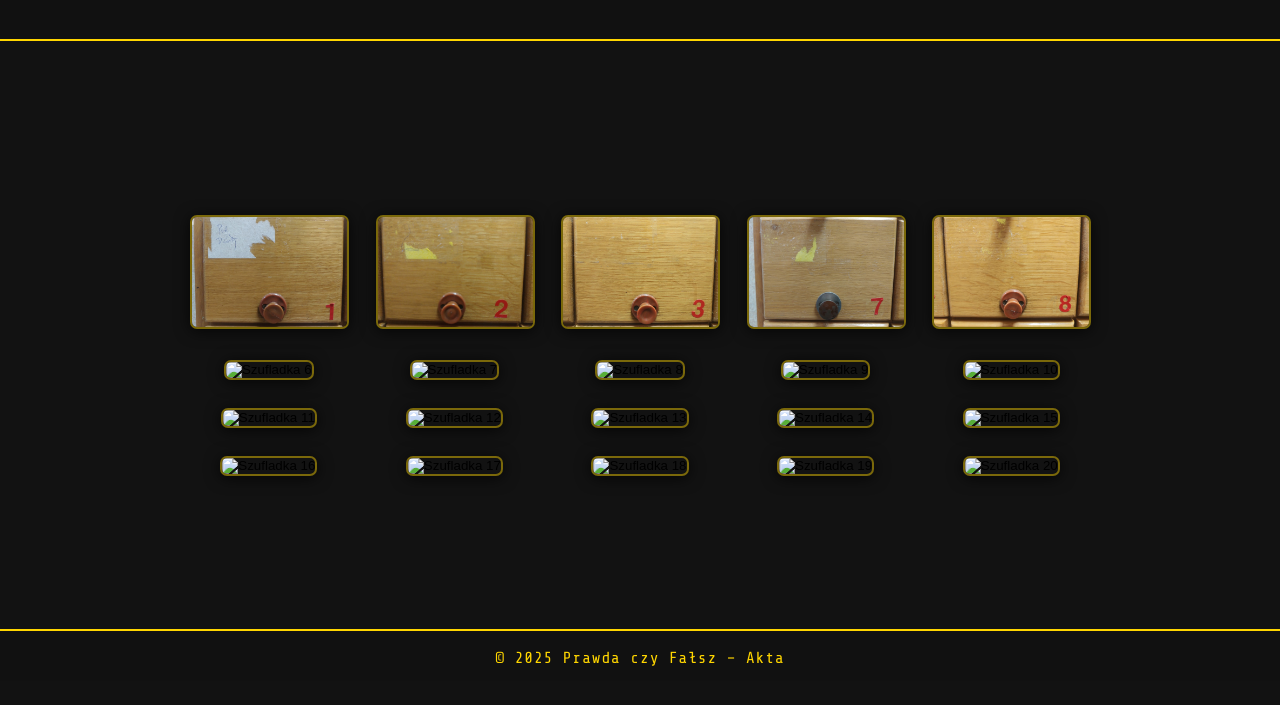
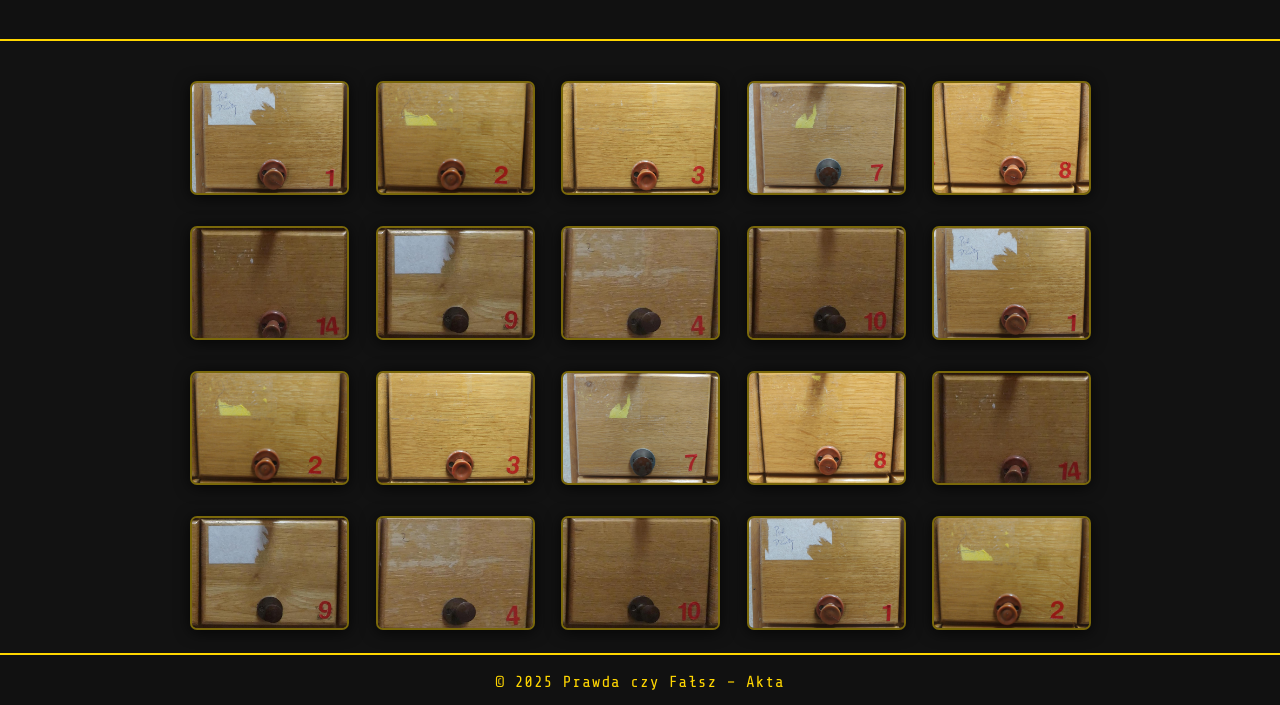
Before and after one commit to Kar-lang-beep/Graa, a plain HTML site: page index.html in a window 1280 px wide. Shown: the part 119-824 px from the top of the page. Before the commit the page ends 800 px from the top, so only its background shows below. Drawn offline with nearby package versions, Linux system fonts and the light colour scheme.

Commit message:
Fix drawer images

```diff
--- a/index.html
+++ b/index.html
@@ -18,21 +18,21 @@
             <button class="drawer-btn"><img src="./grafika/szulada3.jpg" alt="Szufladka 3"></button>
             <button class="drawer-btn"><img src="./grafika/szulada7.jpg" alt="Szufladka 4"></button>
             <button class="drawer-btn"><img src="./grafika/szulada8.jpg" alt="Szufladka 5"></button>
-            <button class="drawer-btn"><img src="./grafika/377e8a04-bc55-4d83-b3e9-1b55061bdbe7.jpg" alt="Szufladka 6"></button>
-            <button class="drawer-btn"><img src="./grafika/38a6b932-2ed1-47b3-8860-76222b1cea23.jpg" alt="Szufladka 7"></button>
-            <button class="drawer-btn"><img src="./grafika/6457dc4b-eed9-4d86-afb1-cfc02c8e5cfa.jpg" alt="Szufladka 8"></button>
-            <button class="drawer-btn"><img src="./grafika/8721cf34-c7ba-48bc-84a4-1fb74ba9ee83.jpg" alt="Szufladka 9"></button>
-            <button class="drawer-btn"><img src="./grafika/9d0be26c-6eb0-4cb2-9474-136ee4677a5e.jpg" alt="Szufladka 10"></button>
-            <button class="drawer-btn"><img src="./grafika/a76d63a4-e4da-4128-9fc3-e2a6212cd44e.jpg" alt="Szufladka 11"></button>
-            <button class="drawer-btn"><img src="./grafika/b4dbb583-7e1c-46ee-91c8-b309433c58d9.jpg" alt="Szufladka 12"></button>
-            <button class="drawer-btn"><img src="./grafika/cb88d856-02eb-4efc-bf9a-e8cde7824f82.jpg" alt="Szufladka 13"></button>
-            <button class="drawer-btn"><img src="./grafika/ee721ca3-88f3-44fc-9e22-3bdcd56e0404.jpg" alt="Szufladka 14"></button>
-            <button class="drawer-btn"><img src="./grafika/377e8a04-bc55-4d83-b3e9-1b55061bdbe7.jpg" alt="Szufladka 15"></button>
-            <button class="drawer-btn"><img src="./grafika/38a6b932-2ed1-47b3-8860-76222b1cea23.jpg" alt="Szufladka 16"></button>
-            <button class="drawer-btn"><img src="./grafika/6457dc4b-eed9-4d86-afb1-cfc02c8e5cfa.jpg" alt="Szufladka 17"></button>
-            <button class="drawer-btn"><img src="./grafika/8721cf34-c7ba-48bc-84a4-1fb74ba9ee83.jpg" alt="Szufladka 18"></button>
-            <button class="drawer-btn"><img src="./grafika/9d0be26c-6eb0-4cb2-9474-136ee4677a5e.jpg" alt="Szufladka 19"></button>
-            <button class="drawer-btn"><img src="./grafika/a76d63a4-e4da-4128-9fc3-e2a6212cd44e.jpg" alt="Szufladka 20"></button>
+            <button class="drawer-btn"><img src="./grafika/szuflada14.jpg" alt="Szufladka 6"></button>
+            <button class="drawer-btn"><img src="./grafika/szuflada9.jpg" alt="Szufladka 7"></button>
+            <button class="drawer-btn"><img src="./grafika/Szuflada4.jpg" alt="Szufladka 8"></button>
+            <button class="drawer-btn"><img src="./grafika/szuflada4b.jpg" alt="Szufladka 9"></button>
+            <button class="drawer-btn"><img src="./grafika/szulada1.jpg" alt="Szufladka 10"></button>
+            <button class="drawer-btn"><img src="./grafika/szulada2.jpg" alt="Szufladka 11"></button>
+            <button class="drawer-btn"><img src="./grafika/szulada3.jpg" alt="Szufladka 12"></button>
+            <button class="drawer-btn"><img src="./grafika/szulada7.jpg" alt="Szufladka 13"></button>
+            <button class="drawer-btn"><img src="./grafika/szulada8.jpg" alt="Szufladka 14"></button>
+            <button class="drawer-btn"><img src="./grafika/szuflada14.jpg" alt="Szufladka 15"></button>
+            <button class="drawer-btn"><img src="./grafika/szuflada9.jpg" alt="Szufladka 16"></button>
+            <button class="drawer-btn"><img src="./grafika/Szuflada4.jpg" alt="Szufladka 17"></button>
+            <button class="drawer-btn"><img src="./grafika/szuflada4b.jpg" alt="Szufladka 18"></button>
+            <button class="drawer-btn"><img src="./grafika/szulada1.jpg" alt="Szufladka 19"></button>
+            <button class="drawer-btn"><img src="./grafika/szulada2.jpg" alt="Szufladka 20"></button>
         </section>
         <section id="game-area" class="hidden">
             <div id="character-name"></div>
```
Also changed, not shown: grafika/szuflada4b.jpg (renamed from grafika/Szuflada 4.jpg).
